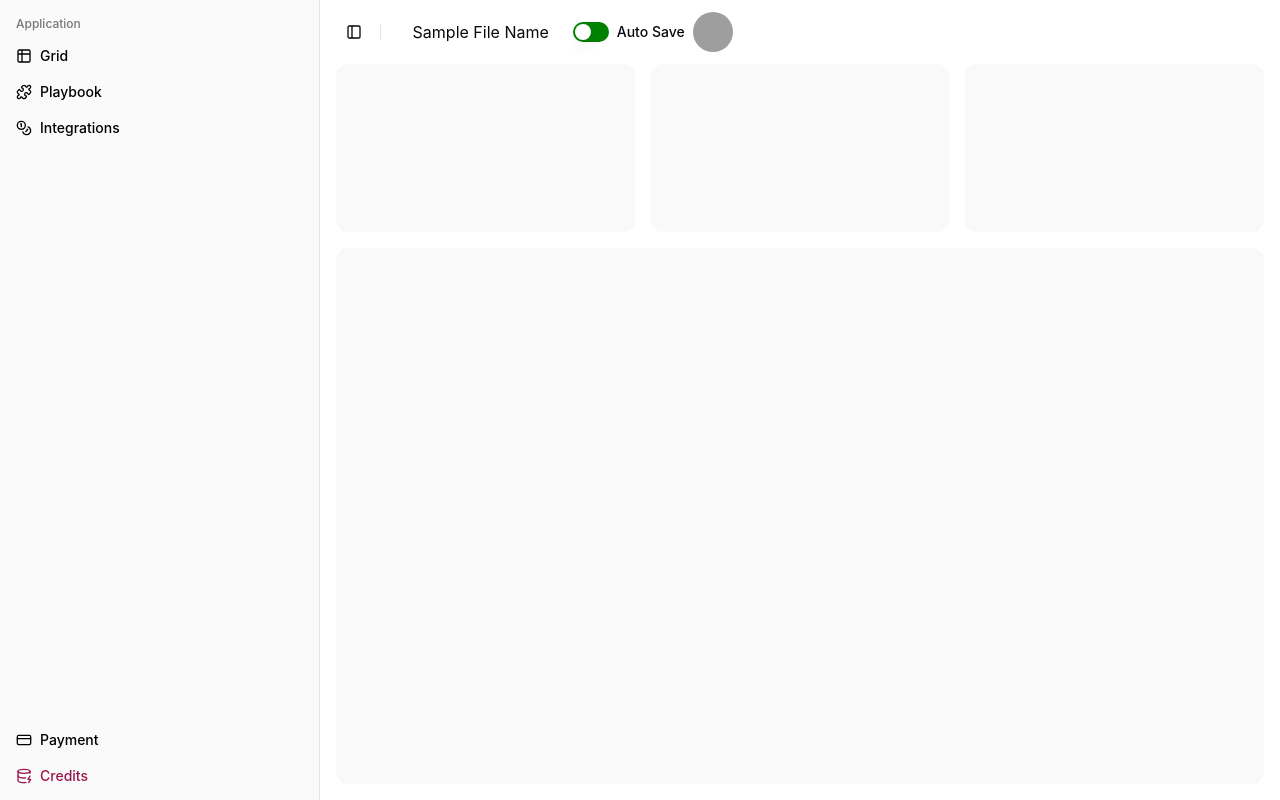
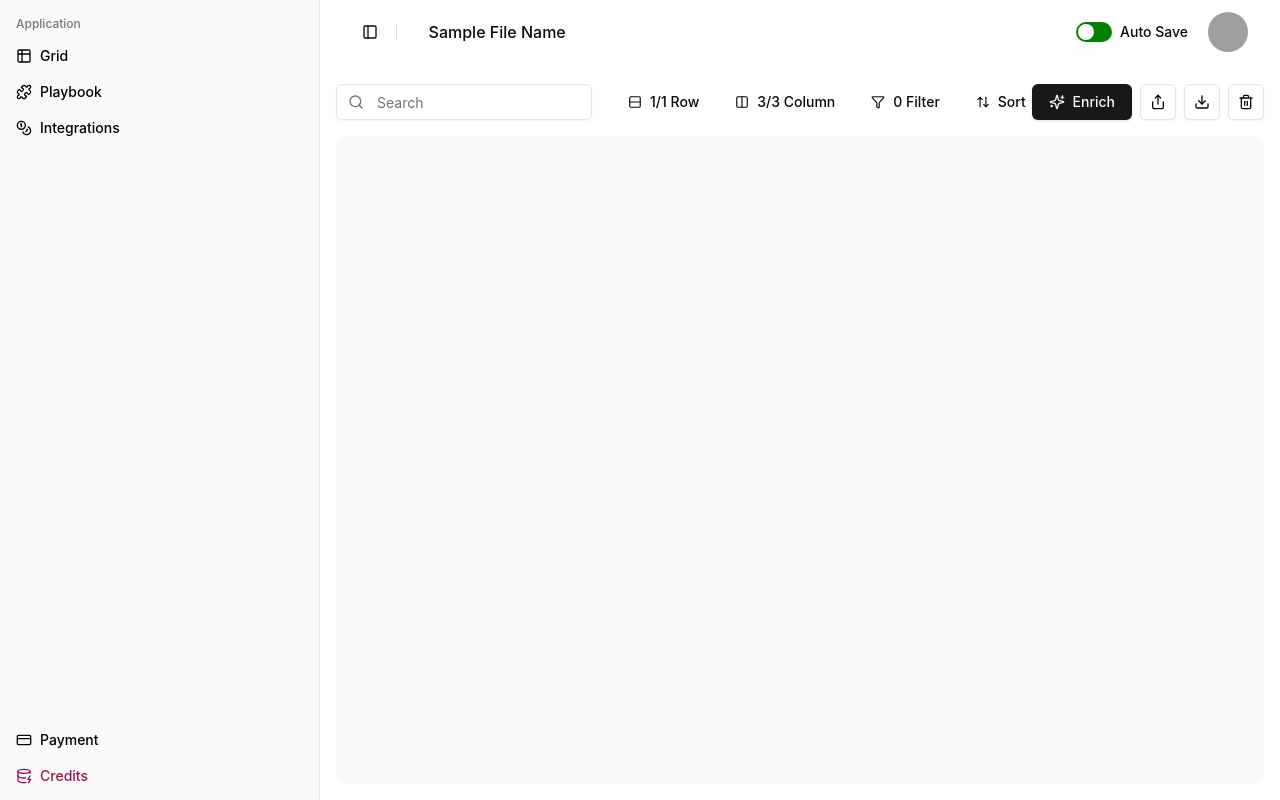
Before and after one commit to Vaibhav-tech-ai/dashboard-wfe, a React (Vite) app: page / in a window 1280 px wide. Built offline with nearby package versions, Linux system fonts and the light colour scheme; grey boxes are pictures that could not be loaded.

Commit message:
Added Static stateless Search and other filters for the data table.

```diff
--- a/src/components/Layout.jsx
+++ b/src/components/Layout.jsx
@@ -5,10 +5,29 @@ import {
 } from "@/components/ui/sidebar";
 import { Separator } from "@/components/ui/separator";
 import { AppSidebar } from "@/components/AppSidebar";
+import {
+  Search,
+  Play,
+  Share,
+  Download,
+  Trash2,
+  Plus,
+  Filter,
+  ArrowUpDown,
+  User,
+  Rows,
+  Columns,
+  Star,
+  Stars,
+} from "lucide-react";
 
+import { Input } from "@/components/ui/input";
+import { Button } from "@/components/ui/button";
+import { Badge } from "@/components/ui/badge";
 import { Avatar, AvatarFallback, AvatarImage } from "@/components/ui/avatar";
 import { Switch } from "@/components/ui/switch";
 import { Label } from "@/components/ui/label";
+
 export default function Layout() {
   return (
     <div>
@@ -19,13 +38,17 @@ export default function Layout() {
         }}
       >
         <AppSidebar />
-        <SidebarInset>
+        <SidebarInset className="flex gap-5">
           <header className="flex h-16 shrink-0 items-center gap-2 transition-[width,height] ease-linear group-has-[[data-collapsible=icon]]/sidebar-wrapper:h-12">
-            <div className="flex items-center gap-2 px-4">
+            <div className="flex items-center gap-2 px-4 w-[100%]">
+              <div className="flex items-center justify-around gap-2 px-4">
                 <SidebarTrigger style={{ backgroundColor: "white" }} />
                 <Separator orientation="vertical" className="mr-2 h-4" />
-              <span className="px-4 text-md">Sample File Name</span>
-
+                <span className="px-4 text-md font-medium">
+                  Sample File Name
+                </span>
+              </div>
+              <div className="flex items-center gap-5 px-4 ml-auto">
                 <div className="flex items-center space-x-2">
                   <Switch
                     style={{
@@ -36,20 +59,62 @@ export default function Layout() {
                   />
                   <Label htmlFor="auto-save">Auto Save</Label>
                 </div>
-              <Avatar>
-                <AvatarImage
-                  src="https://github.com/shadcn.png"
-                  alt="@shadcn"
-                />
-                <AvatarFallback>CN</AvatarFallback>
+                <Avatar className="bg-red">
+                  <AvatarImage src={<img src={User} />} alt="@shadcn" />
+
+                  <AvatarFallback className="bg-[#FEECDC]">
+                    <User style={{ color: "#D03801" }} />
+                  </AvatarFallback>
                 </Avatar>
+              </div>
             </div>
           </header>
           <div className="flex flex-1 flex-col gap-4 p-4 pt-0">
-            <div className="grid auto-rows-min gap-4 md:grid-cols-3">
-              <div className="aspect-video rounded-xl bg-muted/50" />
-              <div className="aspect-video rounded-xl bg-muted/50" />
-              <div className="aspect-video rounded-xl bg-muted/50" />
+            <div className="flex items-center justify-between">
+              <div className="flex items-center space-x-4 gap-5">
+                <div className="relative">
+                  <Search className="absolute left-3 top-2.5 h-4 w-4 text-gray-500" />
+                  <Input
+                    placeholder="Search"
+                    className="pl-10 w-64"
+                    // value={searchTerm}
+                    // onChange={(e) => setSearchTerm(e.target.value)}
+                  />
+                </div>
+                <div className="flex gap-2 items-center">
+                  <Rows className="w-[14px]" />
+                  <span className="text-sm font-medium">1/1 Row</span>
+                </div>
+                <div className="flex gap-2 items-center">
+                  <Columns className="w-[14px]" />
+                  <span className="text-sm font-medium">3/3 Column</span>
+                </div>
+
+                <div className="flex gap-2 items-center">
+                  <Filter className="w-[14px]" />
+                  <span className="text-sm font-medium">0 Filter</span>
+                </div>
+
+                <div className="flex gap-2 items-center">
+                  <ArrowUpDown className="w-[14px]" />
+                  <span className="text-sm font-medium">Sort</span>
+                </div>
+              </div>
+              <div className="flex items-center space-x-2">
+                <Button>
+                  <Stars />
+                  Enrich
+                </Button>
+                <Button variant="outline" size="icon">
+                  <Share className="h-4 w-4" />
+                </Button>
+                <Button variant="outline" size="icon">
+                  <Download className="h-4 w-4" />
+                </Button>
+                <Button variant="outline" size="icon">
+                  <Trash2 className="h-4 w-4" />
+                </Button>
+              </div>
             </div>
             <div className="min-h-[100vh] flex-1 rounded-xl bg-muted/50 md:min-h-min" />
           </div>
```
Lines whose indentation alone changed are shown as unchanged.
